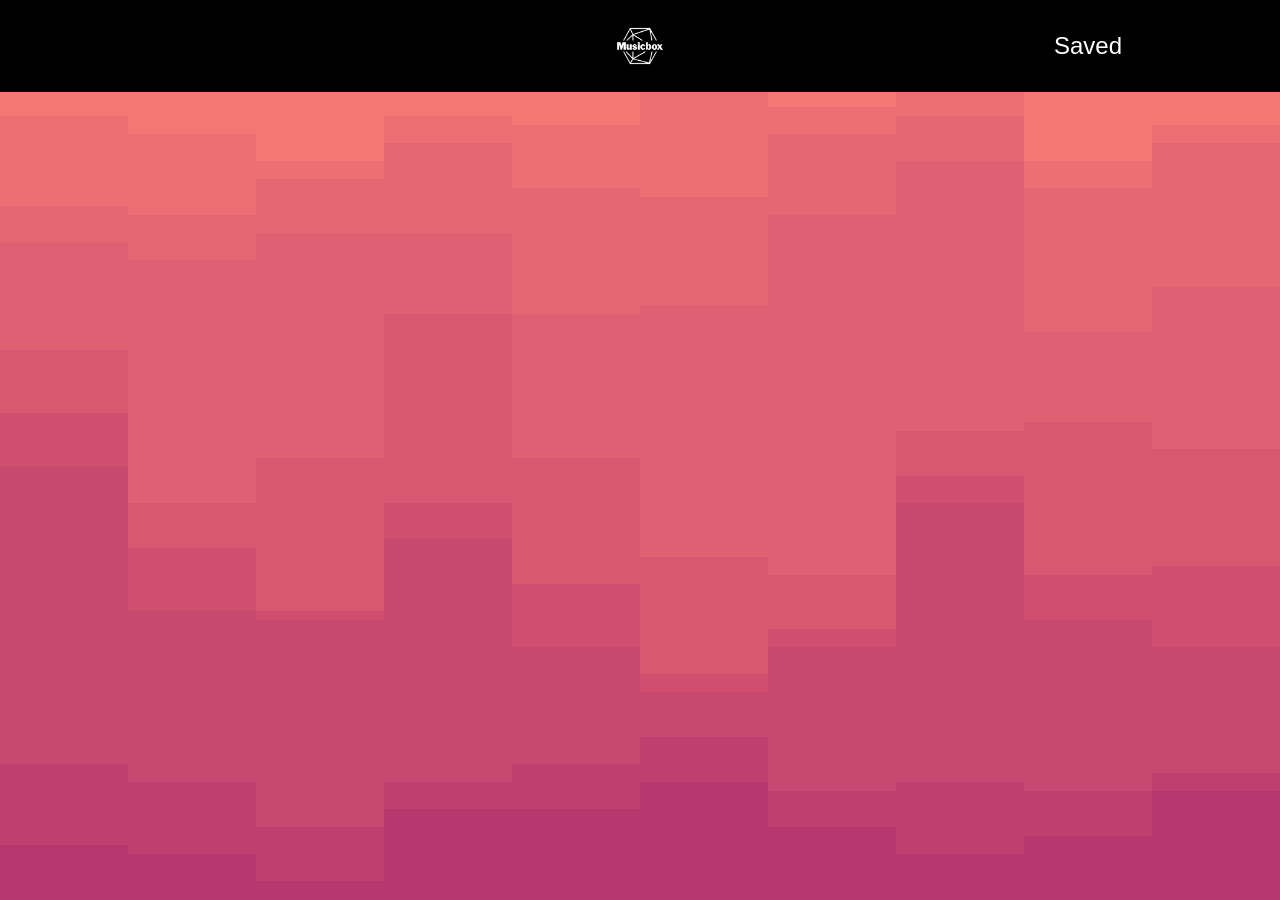
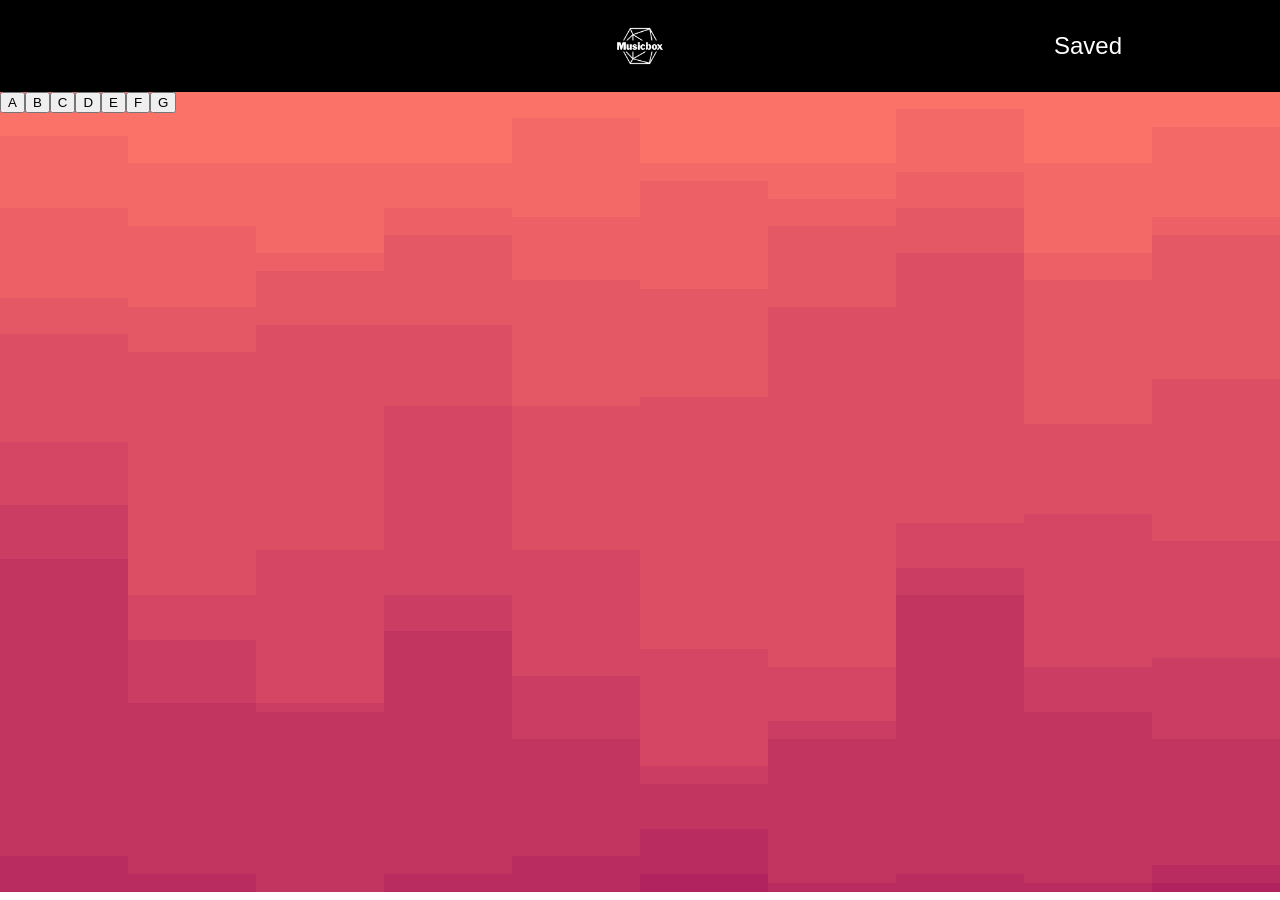
Before and after one commit to Starfodders/Musicbox, a React (Create React App) app: page / in a window 1280 px wide. Built offline with nearby package versions, Linux system fonts and the light colour scheme.

Commit message:
changed background src

```diff
--- a/src/components/Header/Header.scss
+++ b/src/components/Header/Header.scss
@@ -1,6 +1,5 @@
 
 .header {
-    position: fixed;
     background-color: black;
     width: 100%;
 
--- a/src/components/HomePage/HomePage.js
+++ b/src/components/HomePage/HomePage.js
@@ -1,20 +1,16 @@
 import React from "react";
 import Header from "../Header/Header";
 import axios from "axios";
-import bgimage from "../../assets/images/backgroundBars.svg";
+import Keys from "../Keys/Keys"
 
 import "./HomePage.scss";
 
 const HomePage = () => {
   return (
     <div className="home">
-      <div className="home__background">
-        <img
-          src={bgimage}
-          alt="background-bars"
-          className="home__background--image"
-        />
-      </div>
+        <div className = "home__player">
+            {<Keys/>}
+        </div>
     </div>
   );
 };
--- a/src/components/HomePage/HomePage.scss
+++ b/src/components/HomePage/HomePage.scss
@@ -1,6 +1,9 @@
 
 .home {
     position: relative;
+    background-image: url('../../assets/images/backgroundBars.svg');
+    height: 100vh;
+    background-size: 100%;
 
     &__background {
 
--- /dev/null
+++ b/src/components/Keys/Keys.js
@@ -0,0 +1,17 @@
+import React from 'react';
+
+const Keys = () => {
+    return (
+        <div className = "keys">
+            <button>A</button>
+            <button>B</button>
+            <button>C</button>
+            <button>D</button>
+            <button>E</button>
+            <button>F</button>
+            <button>G</button>
+        </div>
+    );
+};
+
+export default Keys;
```
Also changed, not shown: src/components/PlayField/Playfield.js (added, +11 -0 lines), src/components/Keys/Keys.scss (added), src/components/PlayField/Playfield.scss (added).
